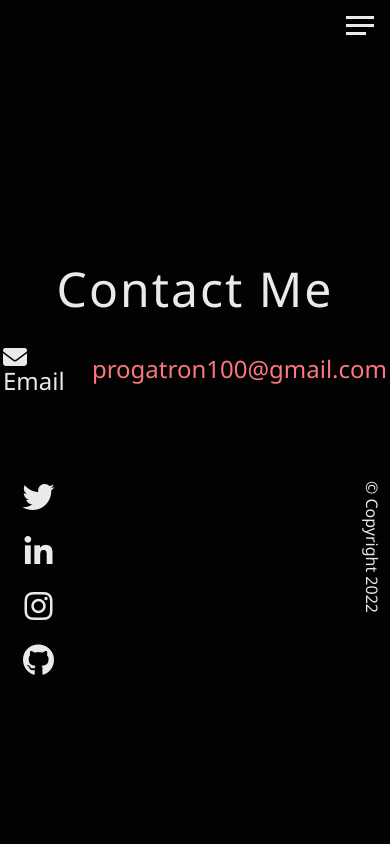
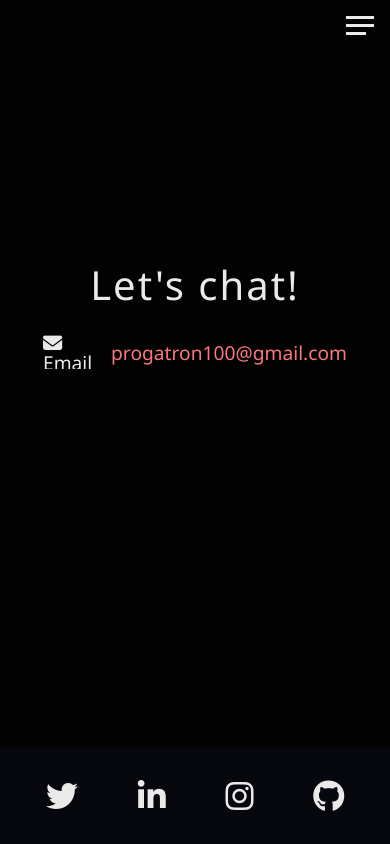
Before and after one commit to NafiurSiddiqui/Nafi-R--v2, a website built with Parcel: page contact.html in a window 390 px wide. Built offline with nearby package versions, Linux system fonts and the light colour scheme.

Commit message:
responsiveness done

```diff
--- a/contact.html
+++ b/contact.html
@@ -43,7 +43,7 @@
 
   <main>
     <section class="contact">
-      <h2>Contact Me</h2>
+      <h2>Let's chat!</h2>
 
       <div class="contact__email">
         <div class="contact__email-icon">
--- a/scss/_about.scss
+++ b/scss/_about.scss
@@ -4,7 +4,7 @@
 		@include flex(center, center, column);
 
 		&-container {
-			width: 80%;
+			width: 90%;
 			text-align: left;
 
 			.text-greetings {
@@ -29,14 +29,13 @@
 		@include flex(center, center, column);
 
 		&__tech-cards {
-			width: 60vw;
+			width: 80vw;
 
 			&__card {
 				border: 1px solid aliceblue;
 				margin: 1rem 0;
 				padding: 1rem 1rem 4rem 1rem;
 				border-radius: 8px;
-				z-index: 6;
 				position: relative;
 				h2,
 				h3 {
@@ -62,3 +61,70 @@
 		}
 	}
 }
+
+@include media-small-lg {
+	.about__work-history__tech-cards{
+		width:60vw;
+
+		&__card{
+			z-index: 6;
+		}
+	}
+
+	.about__bio-container{
+		width:80% ;
+	}
+}
+
+@include media-xl{
+
+	.about__bio{
+		width: 60vw;
+
+		p{
+			font-size: 1.4rem;
+			line-height: 1.8rem;
+		}
+	}
+	.about__work-history__tech-cards{
+		width:40vw;
+
+		&__card{
+			margin: 2rem 0;
+			z-index: 6;
+			font-size: 1.3rem;
+
+			p{
+				line-height:1.6rem ;
+			}
+		}
+	}
+
+	.about__bio-container{
+		width:80% ;
+	}
+}
+
+@include media-xxl{
+	.about__bio{
+		width: 60vw;
+
+		p{
+			font-size: 1.6rem;
+			line-height: 2rem;
+		}
+	}
+	.about__work-history__tech-cards{
+		width:40vw;
+
+		&__card{
+			margin: 2.3rem 0;
+			z-index: 6;
+			font-size: 1.4rem;
+
+			p{
+				line-height:1.9rem ;
+			}
+		}
+	}
+}
--- a/scss/_config.scss
+++ b/scss/_config.scss
@@ -38,6 +38,17 @@ $secondary-color: #fa777d;
 
 }
 
+@mixin media-small-md{
+  @media screen and (min-width: 450px) {
+    @content;
+  }
+}
+
+@mixin media-small-lg{
+  @media screen and (min-width: 600px) {
+    @content;
+  }
+}
 @mixin media-md {
   @media screen and (min-width: 768px) {
     @content;
@@ -53,3 +64,9 @@ $secondary-color: #fa777d;
     @content;
   }
 }
+
+@mixin media-xxl {
+  @media screen and (min-width: 2200px) {
+    @content;
+  }
+}
--- a/scss/_contact.scss
+++ b/scss/_contact.scss
@@ -4,23 +4,69 @@
   @include flex(center, center, column);
 
   h2 {
-    font-size: 3rem;
+    font-size: 2.5rem;
     margin-bottom: 2rem;
     letter-spacing: 2px;
   }
 
   &__email{
-    font-size: 1.5rem;
+    font-size: 1.2rem;
     @include flex(space-between, center, row);
-    width: 16em;
+
+    width: 19rem;
+    height: 2rem;
 
     a {
       color: $secondary-color;
     }
   }
+}
 
-  .social-icons {
+@include media-small-md{
+  .contact {
 
-    margin-top: 2rem;
+    h2 {
+      font-size: 3rem;
+
+    }
+
+    &__email{
+      font-size: 1.5rem;
+      width: 24rem;
+    }
   }
 }
+
+@include media-xl{
+  .contact{
+    padding-top:30vh;
+    h2{
+      font-size:4rem;
+    }
+
+    div.contact__email{
+      width:33rem;
+      height: 3rem;
+     &-icon, > a{
+      font-size: 2rem;
+     }
+    }
+  }
+}
+
+@include media-xxl{
+  .contact{
+    padding-top:30vh;
+    h2{
+      font-size:5.3rem;
+    }
+
+    div.contact__email{
+      width:40rem;
+      height: 3.5rem;
+     &-icon, > a{
+      font-size: 2.5rem;
+     }
+    }
+  }
+}
--- a/scss/_home.scss
+++ b/scss/_home.scss
@@ -27,3 +27,40 @@
 
 
   }
+
+
+@include media-xl{
+  .home__name{
+    padding-top: 30vh;
+
+    &-name{
+      font-size: 6.2rem;
+
+      &__last{
+        font-size: 7rem;
+      }
+    }
+
+    h2{
+      font-size: 3rem;
+    }
+  }
+}
+
+@include media-xxl{
+  .home__name{
+    padding-top: 30vh;
+
+    &-name{
+      font-size: 8rem;
+
+      &__last{
+        font-size: 9rem;
+      }
+    }
+
+    h2{
+      font-size: 3.8rem;
+    }
+  }
+}
--- a/scss/_menu.scss
+++ b/scss/_menu.scss
@@ -1,5 +1,5 @@
 .menu-btn {
-    position: absolute;
+    position: fixed;
     z-index: 8;
     right: 1rem;
     top: 1rem;
@@ -110,9 +110,11 @@
         }
       }
     }
+
+
   }
 
-  @for $i from 1 through 4 {    //this is sass for loop
+  @for $i from 1 through 4 {
     .menu-nav__item:nth-child(#{$i}) {
       transition-delay: ($i * 0.1s) + 0.15s;
     }
--- a/scss/_projects.scss
+++ b/scss/_projects.scss
@@ -1,5 +1,6 @@
 .projects {
-  padding-bottom: 2rem;
+
+  padding: 2rem 0;
   text-align: center;
 
 
@@ -72,8 +73,6 @@
         box-shadow: 1px 2px 4px #834358, -1px -1px 4px rgb(213, 174, 174);
       }
 
-
-
       &.inProgress:hover{
         box-shadow: none;
       }
@@ -81,10 +80,7 @@
 
     &:hover {
       color: set-text-color(set-text-color($secondary-color));
-
     }
-
-
   }
 
   .in-progress-text{
@@ -100,3 +96,47 @@
     transform: rotate(90deg) translate(-3rem, -5rem);
   }
 }
+
+@include media-xl{
+  .projects{
+    padding: 3rem 0;
+
+    .text-secondary{
+      margin-bottom: 4rem;
+    }
+    &__btn{
+      font-size:3.8rem;
+      margin:0 1.5rem;
+
+      i{
+        width: 7rem;
+        height: 7rem;
+      }
+    }
+
+    .in-progress-text{
+      font-size: 1.7rem;
+    }
+  }
+}
+
+@include media-xxl{
+  .projects{
+    padding: 4rem 0;
+
+
+    &__btn{
+      font-size:5rem;
+      margin:0 1.5rem;
+
+      i{
+        width: 9rem;
+        height: 9rem;
+      }
+    }
+
+    .in-progress-text{
+      font-size: 2.5rem;
+    }
+  }
+}
--- a/scss/_responsive.scss
+++ b/scss/_responsive.scss
@@ -5,7 +5,7 @@
 
     .nav {
       visibility: visible;
-
+      position: absolute;
       .menu-nav {
         display: block;
         transform: translateY(0);
@@ -57,7 +57,11 @@
   }
 
   @include media-xl {
-    .projects__bio-image {
-      height: 50vh;
+
+    nav{
+      .menu-nav{
+        padding-top:1rem;
+      }
     }
+
   }
--- a/scss/main.scss
+++ b/scss/main.scss
@@ -30,7 +30,6 @@ header {
 
 main {
 	width: 100%;
-
 }
 
 .social-icons {
@@ -47,26 +46,104 @@ main {
 }
 
 footer {
+	background-color: rgba(8, 8, 15, 0.990);
+	bottom: 0;
+	position: fixed;
+	width: 100%;
 	@include flex(space-between, center, row);
-	font-size: 1rem;
-	padding: 1rem;
+	box-shadow: 0 -2px 4px #040406;
+	padding: 1.3rem 1rem;
 	color: set-text-color($primary-color);
-	position: fixed;
-	top: 50%;
-	width: 100%;
-	z-index: 1;
+
 	.social-icons {
-		@include flex(center, center, column);
-
+		@include flex(space-around, center, row);
+		// order:2;
+		width: 100vw;
 		a {
 			margin: 0.3rem 0;
 		}
 	}
 
+	i{
+		// font-size: 1.6rem !important;
+	}
+
 	.copyright {
-		transform: rotate(90deg) translate(-3rem, -5rem);
-		right: 1rem;
-		bottom: -2rem;
-		position: relative;
+		order:1;
+		font-size: 0.8rem;
+		display: none;
 	}
 }
+
+@include media-small-lg {
+	footer {
+		background-color: rgba(8, 8, 15, 0);
+		@include flex(space-between, center, row);
+		font-size: 1rem;
+		padding: 1rem;
+		color: set-text-color($primary-color);
+		// position: fixed;
+		// top: 50%;
+		bottom:10%;
+		width: 100%;
+		z-index: 1;
+		.social-icons {
+			@include flex(center, center, column);
+			bottom: 1rem;
+			left: 2rem;
+			position: absolute;
+			width: 0;
+			a {
+				margin: 0.3rem 0;
+			}
+		}
+
+		.copyright {
+			transform: rotate(90deg) translate(-3rem, 2rem);
+
+			// bottom: -2rem;
+			// position: relative;
+			position: absolute;
+			bottom: 4rem;
+			right: -4rem;
+			font-size: 1rem;
+			display:block;
+		}
+	}
+
+}
+
+@include media-xl{
+
+
+	main {
+		@include flex(center,center,column);
+
+
+	}
+		footer{
+			.social-icons{
+				left: 3rem;
+				font-size: 1.3rem;
+			}
+
+			.copyright{
+				right:-3.8rem;
+				font-size: 1.3rem;
+			}
+		}
+	}
+
+@include media-xxl{
+	footer{
+		.social-icons{
+			left: 4rem;
+			font-size: 1.7rem;
+		}
+
+		.copyright{
+			right:-4rem;
+			font-size: 1.7rem;
+		}
+	}
+}
```
Also changed, not shown: about.html (+3 -3 lines), dist/about.html, dist/contact.html, 1 other file.
